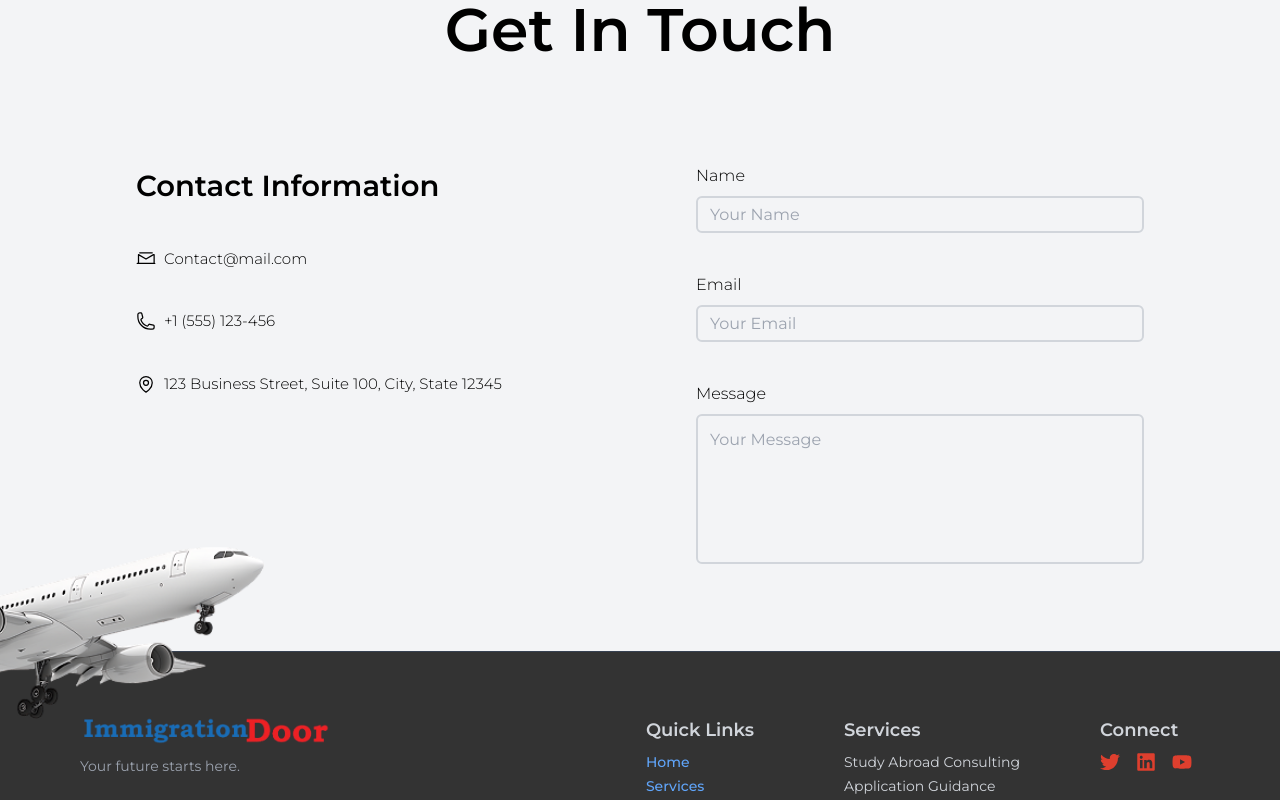
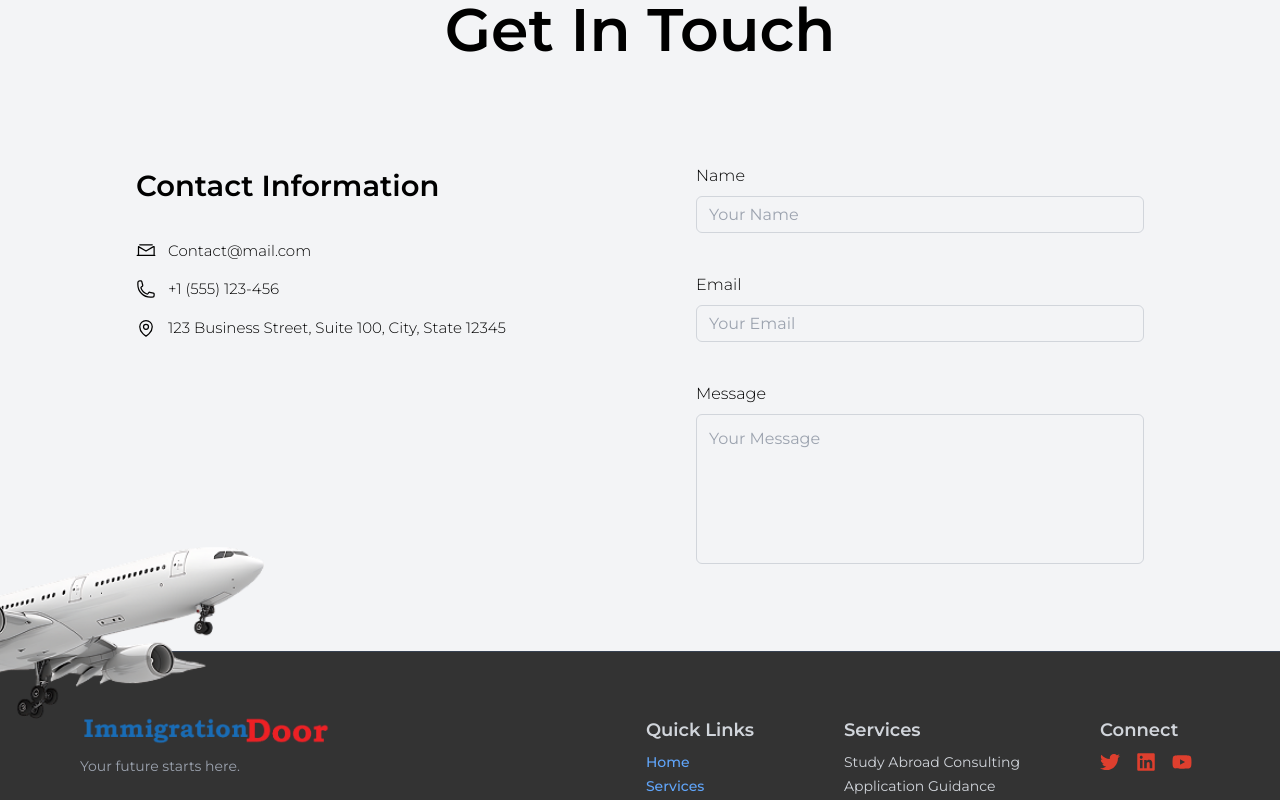
Before and after one commit to Aetthera/University-Admission-and-Immigration-Website, a React (Vite) app in the folder frontend/: page / in a window 1280 px wide. Shown: the part 3920-4720 px from the top of the page. Built offline with nearby package versions, Linux system fonts and the light colour scheme.

Commit message:
modified contact section of the homepage a little bit.

```diff
--- a/frontend/src/components/ContactUs.jsx
+++ b/frontend/src/components/ContactUs.jsx
@@ -13,11 +13,12 @@ export default function ContactUs() {
             <div className="flex justify-center gap-28 w-full max-w-7xl">
 
                 {/* Contact Info Column */}
-                <div className="flex flex-col space-y-10 text-black pt-10 w-1/2 max-w-md">
+                <div className="flex flex-col space-y-8 text-black pt-10 w-1/2 max-w-md">
                     <p className="font-semibold text-[29px]">Contact Information</p>
 
+                    <div className="flex flex-col gap-4">
                         {/* Email */}
-                    <div className="flex items-center space-x-2">
+                        <div className="flex items-center space-x-3">
                             <svg className="w-5 h-5" fill="none" viewBox="0 0 24 24" strokeWidth="1.5" stroke="currentColor">
                                 <path strokeLinecap="round" strokeLinejoin="round" d="M21.75 6.75v10.5M19.5 4.5H4.5M3 6.75v10.5m19.5 0H1.5M3 6.75l9 5.25 9-5.25" />
                             </svg>
@@ -25,7 +26,7 @@ export default function ContactUs() {
                         </div>
 
                         {/* Phone */}
-                    <div className="flex items-center space-x-2">
+                        <div className="flex items-center space-x-3">
                             <svg className="w-5 h-5" fill="none" viewBox="0 0 24 24" strokeWidth="1.5" stroke="currentColor">
                                 <path strokeLinecap="round" strokeLinejoin="round" d="M2.25 6.75c0 8.284 6.716 15 15 15h2.25a2.25 2.25 0 002.25-2.25v-1.372c0-.516-.351-.966-.852-1.091l-4.423-1.106c-.44-.11-.902.055-1.173.417l-.97 1.293a1.125 1.125 0 01-1.21.38 12.035 12.035 0 01-7.143-7.143c-.162-.441.004-.928.38-1.21l1.293-.97c.363-.271.527-.734.417-1.173L6.963 3.102a1.125 1.125 0 00-1.091-.852H4.5A2.25 2.25 0 002.25 4.5v2.25z" />
                             </svg>
@@ -33,12 +34,13 @@ export default function ContactUs() {
                         </div>
 
                         {/* Address */}
-                    <div className="flex items-center space-x-2">
+                        <div className="flex items-center space-x-3">
                             <svg className="w-5 h-5" fill="none" viewBox="0 0 24 24" strokeWidth="1.5" stroke="currentColor">
                                 <path strokeLinecap="round" strokeLinejoin="round" d="M15 10.5a3 3 0 11-6 0 3 3 0 016 0z" />
                                 <path strokeLinecap="round" strokeLinejoin="round" d="M19.5 10.5c0 7.142-7.5 11.25-7.5 11.25S4.5 17.642 4.5 10.5a7.5 7.5 0 1115 0z" />
                             </svg>
                             <p className="font-thin text-[15px]">123 Business Street, Suite 100, City, State 12345</p>
+                        </div>
                     </div>
                 </div>
 
@@ -50,7 +52,7 @@ export default function ContactUs() {
                         <p className="font-thin pb-2">Name</p>
                         <input
                             type="text"
-                            className="bg-gray-100 border-gray-300 border-[2px] rounded-md h-[37px] w-full px-3"
+                            className="bg-gray-100 border-gray-300 border-[1px] rounded-md h-[37px] w-full px-3"
                             placeholder="Your Name"
                         />
                     </div>
@@ -60,7 +62,7 @@ export default function ContactUs() {
                         <p className="font-thin pb-2">Email</p>
                         <input
                             type="email"
-                            className="bg-gray-100 border-gray-300 border-[2px] rounded-md h-[37px] w-full px-3"
+                            className="bg-gray-100 border-gray-300 border-[1px] rounded-md h-[37px] w-full px-3"
                             placeholder="Your Email"
                         />
                     </div>
@@ -69,7 +71,7 @@ export default function ContactUs() {
                     <div>
                         <p className="font-thin pb-2">Message</p>
                         <textarea
-                            className="bg-gray-100 border-gray-300 border-[2px] rounded-md h-[150px] w-full p-3 resize-none"
+                            className="bg-gray-100 border-gray-300 border-[1px] rounded-md h-[150px] w-full p-3 resize-none"
                             placeholder="Your Message"
                         ></textarea>
                     </div>
```
Lines whose indentation alone changed are shown as unchanged.
